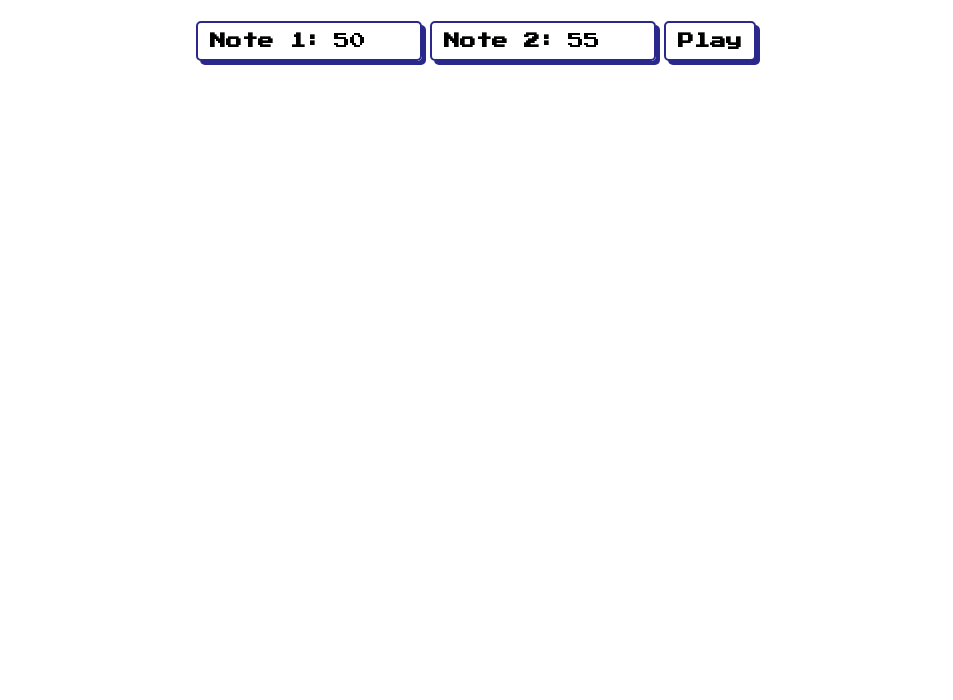
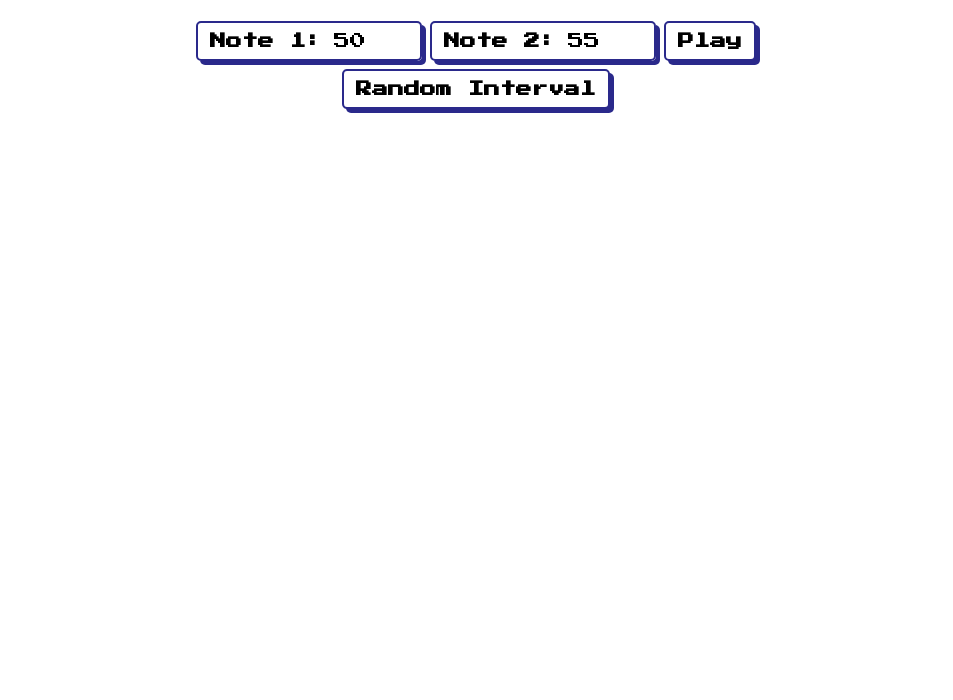
Before and after one commit to RoboDoig/interval-generator, a plain HTML site: page index.html in a window 1280 px wide. Shown: the part 100-800 px from the top of the page, without its empty margins (164-1117 px from the left). Drawn offline with Linux system fonts and the light colour scheme.

Commit message:
prettier buttons

```diff
--- a/index.html
+++ b/index.html
@@ -18,6 +18,10 @@
     <button class="controls" id="play">
         Play
     </button>
+    <br>
+    <button class="controls" id="random-interval">
+        Random Interval
+    </button>
     <script src="script.js"></script>
 </body>
 </html>
--- a/script.js
+++ b/script.js
@@ -19,7 +19,6 @@ function playSequence() {
     let sequence = [[parseInt(input1.value), 4], [parseInt(input2.value), 4], [0, 4]];
     sequence.forEach(note => {
         let freq = midiToFreq(note[0]);
-        console.log(time);
         oscillator.frequency.setTargetAtTime(0, time - eps, 0.001);
         oscillator.frequency.setTargetAtTime(freq, time, 0.001);
         time += length / note[1];
--- a/style.css
+++ b/style.css
@@ -9,6 +9,7 @@ body {
     font-size: 16px;
     vertical-align: middle;
     --purple: #2A298B;
+    --yellow: #FFED5E;
 }
 
 h1 {
@@ -39,3 +40,8 @@ button {
     font-family: inherit;
     font-size: inherit;
 }
+
+button:hover {
+    background-color: var(--yellow);
+    box-shadow: 2px 2px 0 var(--purple);
+}
```
